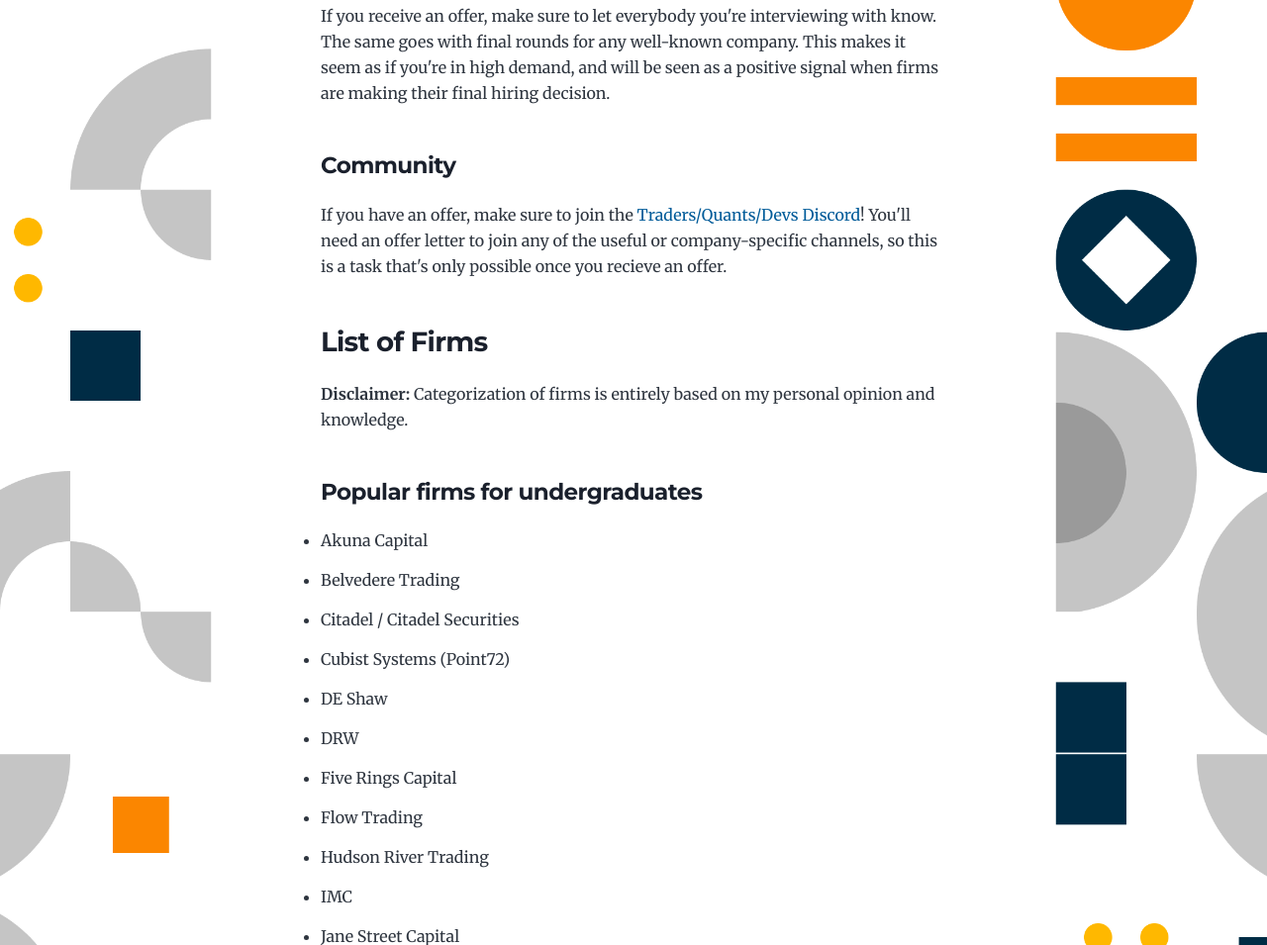
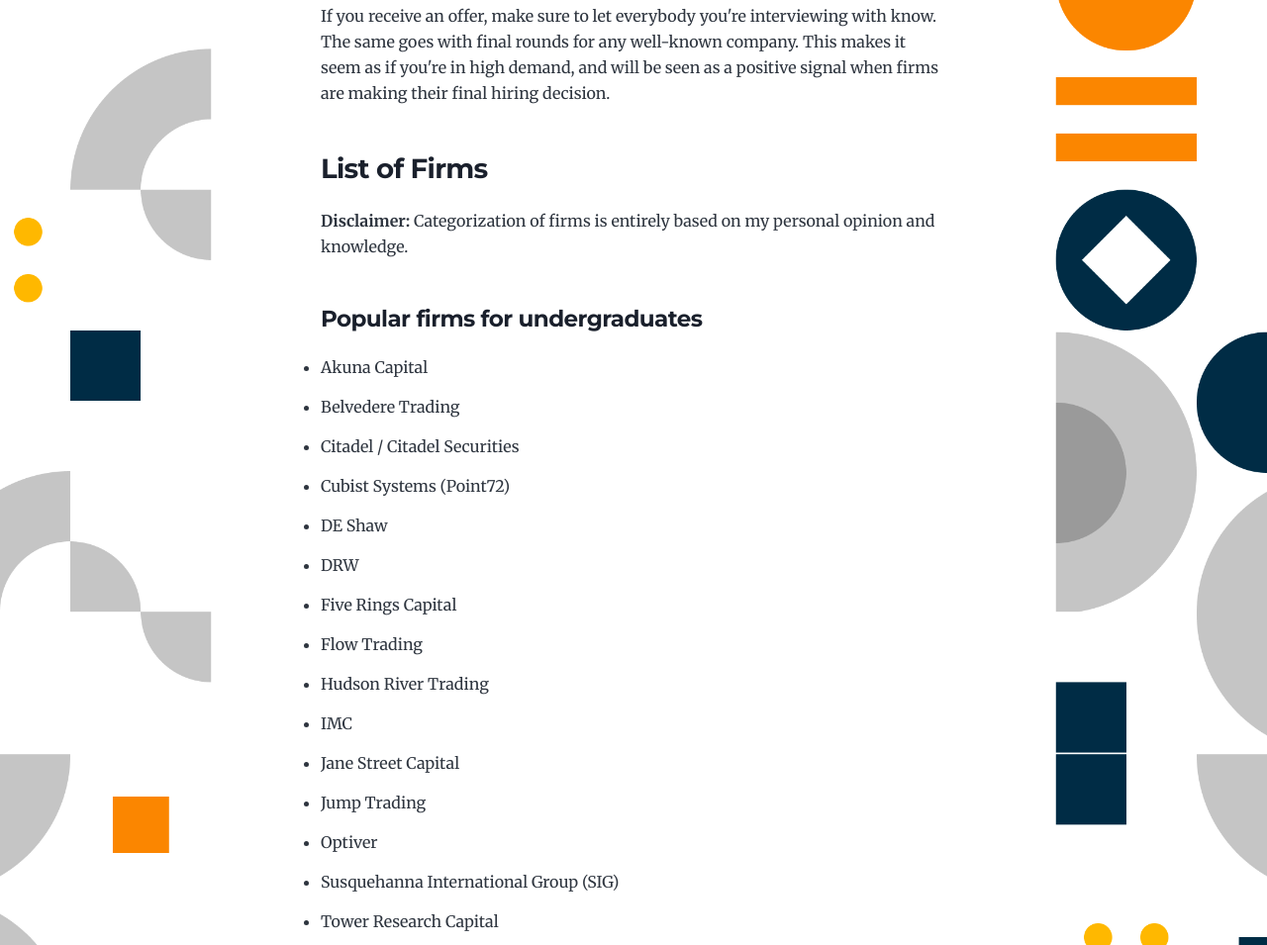
Before and after one commit to sgoel97/blog, a Gatsby site: page /quant-interview/ in a window 1280 px wide. Shown: the part 3931-4886 px from the top of the page at 99% size. Built offline with nearby package versions, Linux system fonts and the light colour scheme; Gatsby itself is replaced by a stand-in of ours.

Commit message:
remove quant discord

```diff
--- a/content/blog/quant-interview/index.md
+++ b/content/blog/quant-interview/index.md
@@ -73,10 +73,6 @@
 #### Leveraging an Offer
 
 If you receive an offer, make sure to let everybody you're interviewing with know. The same goes with final rounds for any well-known company. This makes it seem as if you're in high demand, and will be seen as a positive signal when firms are making their final hiring decision.
-
-#### Community
-
-If you have an offer, make sure to join the [Traders/Quants/Devs Discord](https://discord.gg/9caQmCcvRZ)! You'll need an offer letter to join any of the useful or company-specific channels, so this is a task that's only possible once you recieve an offer.
 
 ### List of Firms
 
```
